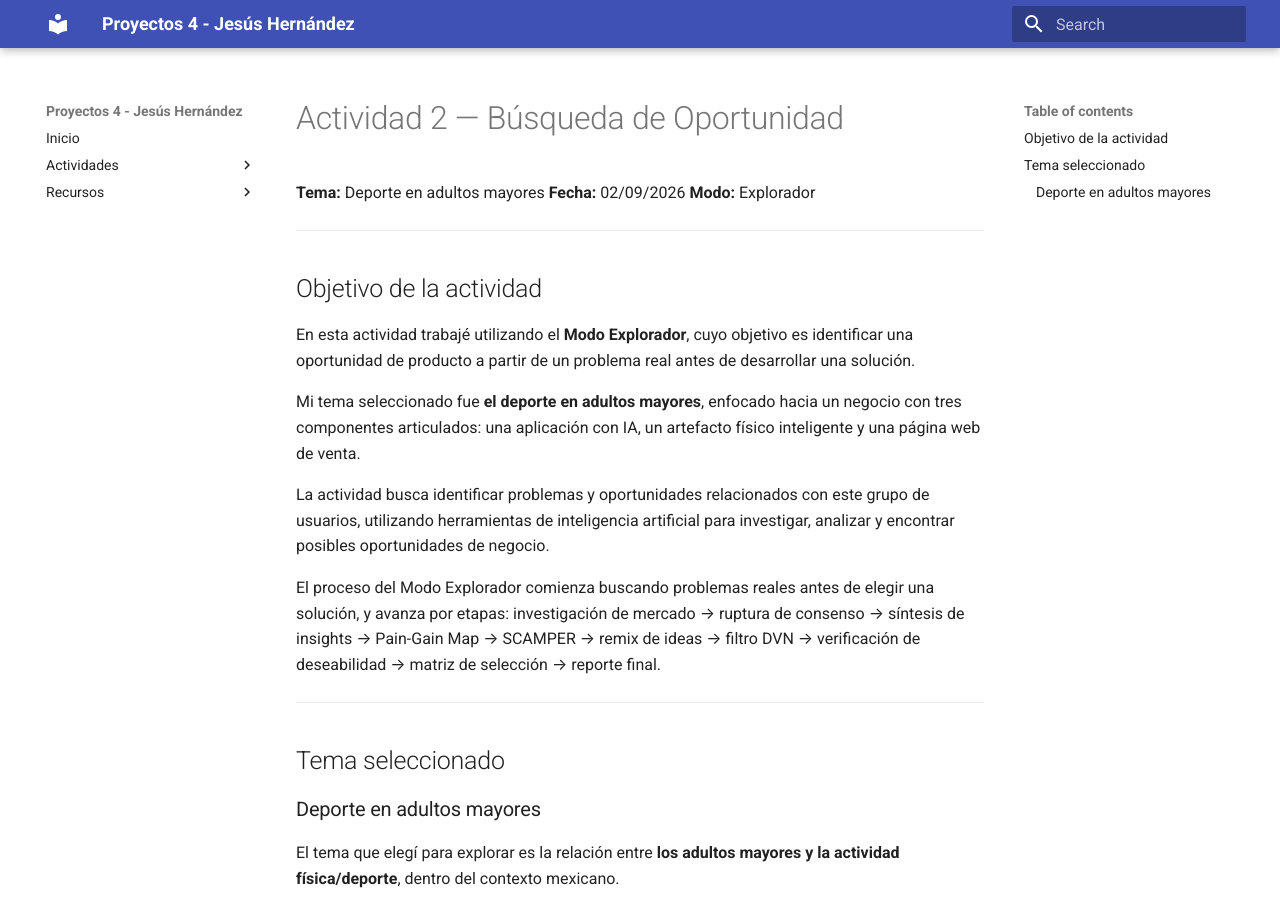
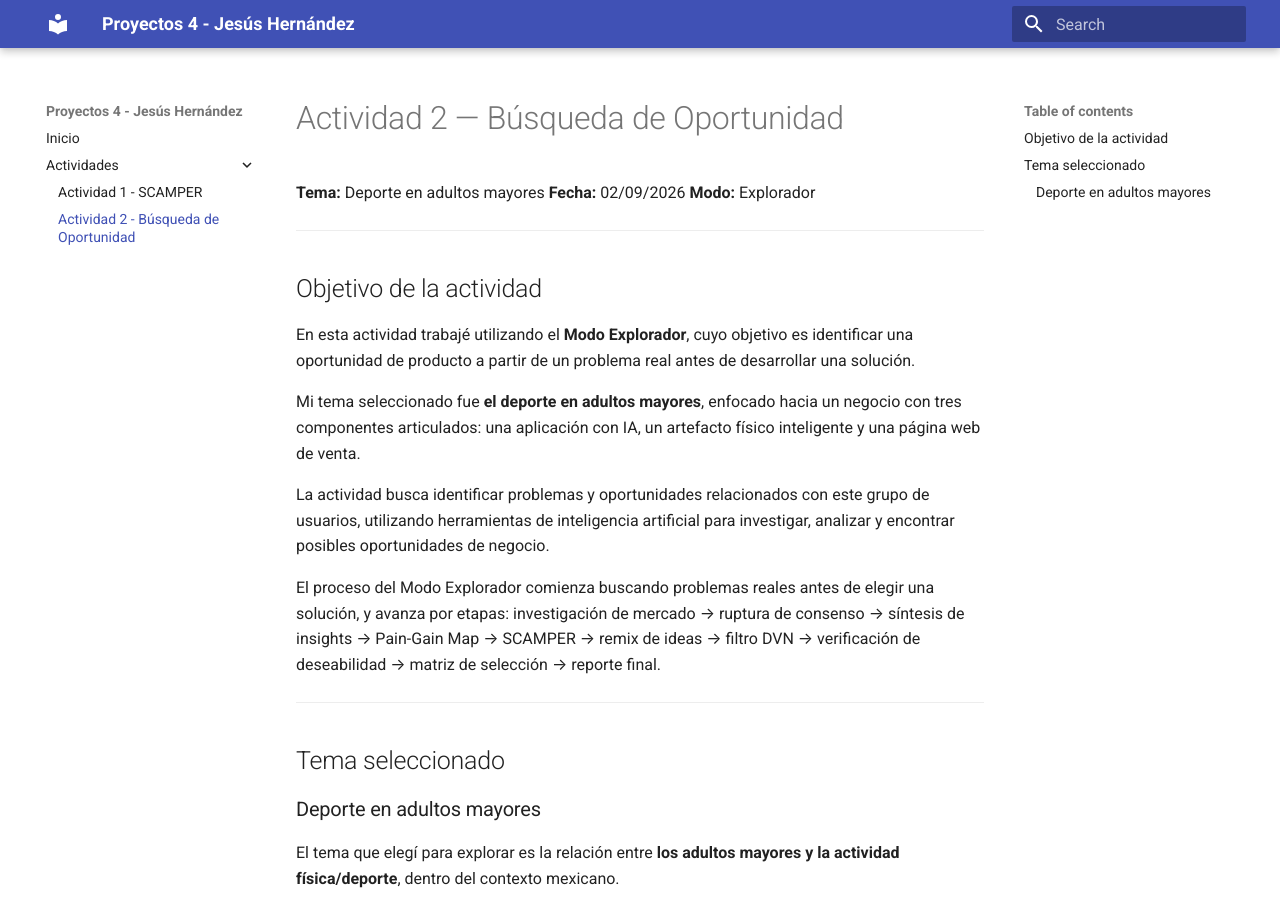
Before and after one commit to jesushernandez2005/Proyecto4, an MkDocs documentation site: the page built from docs/actividades/actividad-02.md, in a window 1280 px wide and 900 px high. Built offline with MkDocs 1.6.1 and Material for MkDocs 9.7.7, drawn with Linux system fonts in a browser that asks for light colours.

Commit message:
Actualiza actividades

```diff
--- a/mkdocs.yml
+++ b/mkdocs.yml
@@ -45,7 +45,4 @@ nav:
   - Inicio: index.md
   - Actividades:
       - Actividad 1 - SCAMPER: actividades/actividad-01.md
-  - Recursos:
-      - Comandos MkDocs: comandos.md
-      - Ejemplo: ejemplo.md
-      - Comandos Git: gitcmds.md
+      - Actividad 2 - Búsqueda de Oportunidad: actividades/actividad-02.md
```
